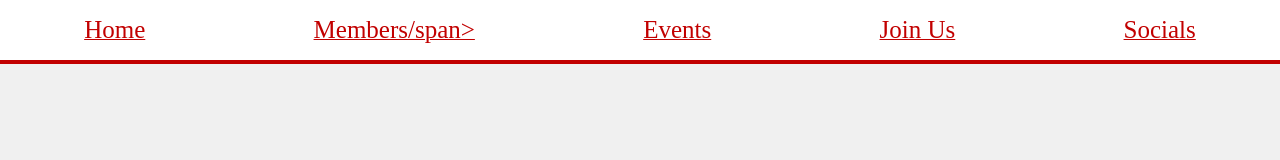
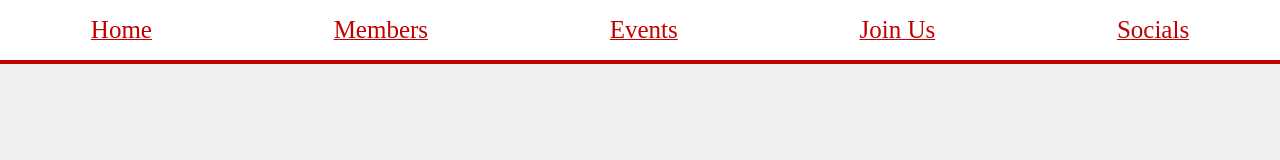
Before and after one commit to YouthActionCayman/YouthActionCayman.github.io, a plain HTML site: page index.html in a window 1280 px wide. Drawn offline with nearby package versions, Linux system fonts and the light colour scheme.

Commit message:
Update index.html

```diff
--- a/index.html
+++ b/index.html
@@ -4,7 +4,7 @@
 
      <style>
         body {
-            background-image: url('pattern2.PNG');
+             background-color: #000000;
             /* Optional: Additional background properties */
             background-repeat: repeat; /* Prevents the image from repeating */       /* Stretches/shrinks the image to cover the whole element */
             background-attachment: fixed; /* Fixes the image so it doesn't scroll with content */
@@ -16,7 +16,7 @@
         h1 {
             text-align: center;
             text-shadow: 2px 2px 5px rgba(255, 255, 255, 0.7);
-            font-family: "Exo Bold", san-serif;
+            font-family: "Exo Bold", Arial-Black;
             font-size: 30px;
         }
       }
@@ -158,19 +158,19 @@ li:focus-within a {
         .container p {
             color: #83d2f8;
             font-size: 22px;
-            font-family: san-serif;
+            font-family: Arial-Black;
             text-decoration: shine;
         }
 .container g {
             color: #83d2f8;
             font-size: 26px;
-            font-family: san-serif;
+            font-family: Arial-Black;
             text-decoration: shine;
         }
 .container f {
             color: rgba(255, 255, 255, 0.5);
             font-size: 26px;
-            font-family: san-serif;
+            font-family: Arial-Black;
             text-decoration: shine;
         }
 
@@ -223,15 +223,15 @@ img {
 <body>
 <nav>
   <ul>
-      <li><a href="index.html"><span style="color: #c20000; font-size: 25px; font-family: San-Serif;">Home</span></a></li>
+      <li><a href="index.html"><span style="color: #c20000; font-size: 25px; font-family: Arial-Black;">Home</span></a></li>
 
-      <li><a href="Members.html"><span style="color: #c20000; font-size: 25px; font-family: San-Serif;">Members/span></a></li>
+      <li><a href="Members.html"><span style="color: #c20000; font-size: 25px; font-family: Arial-Black;">Members</span></a></li>
 
-      <li><a href="Events.html"><span style="color: #c20000; font-size: 25px; font-family: San-Serif;">Events</span></a></li>
+      <li><a href="Events.html"><span style="color: #c20000; font-size: 25px; font-family: Arial-Black;">Events</span></a></li>
 
-      <li><a href="Join.html"><span style="color: #c20000; font-size: 25px; font-family: San-Serif;">Join Us</span></a></li>
+      <li><a href="Join.html"><span style="color: #c20000; font-size: 25px; font-family: Arial-Black;">Join Us</span></a></li>
 
-      <li><a href="Socials.html"><span style="color: #c20000; font-size: 25px; font-family: San-Serif;">Socials</span></a></li>
+      <li><a href="Socials.html"><span style="color: #c20000; font-size: 25px; font-family: Arial-Black;">Socials</span></a></li>
   </ul>
 </nav>
 
```
